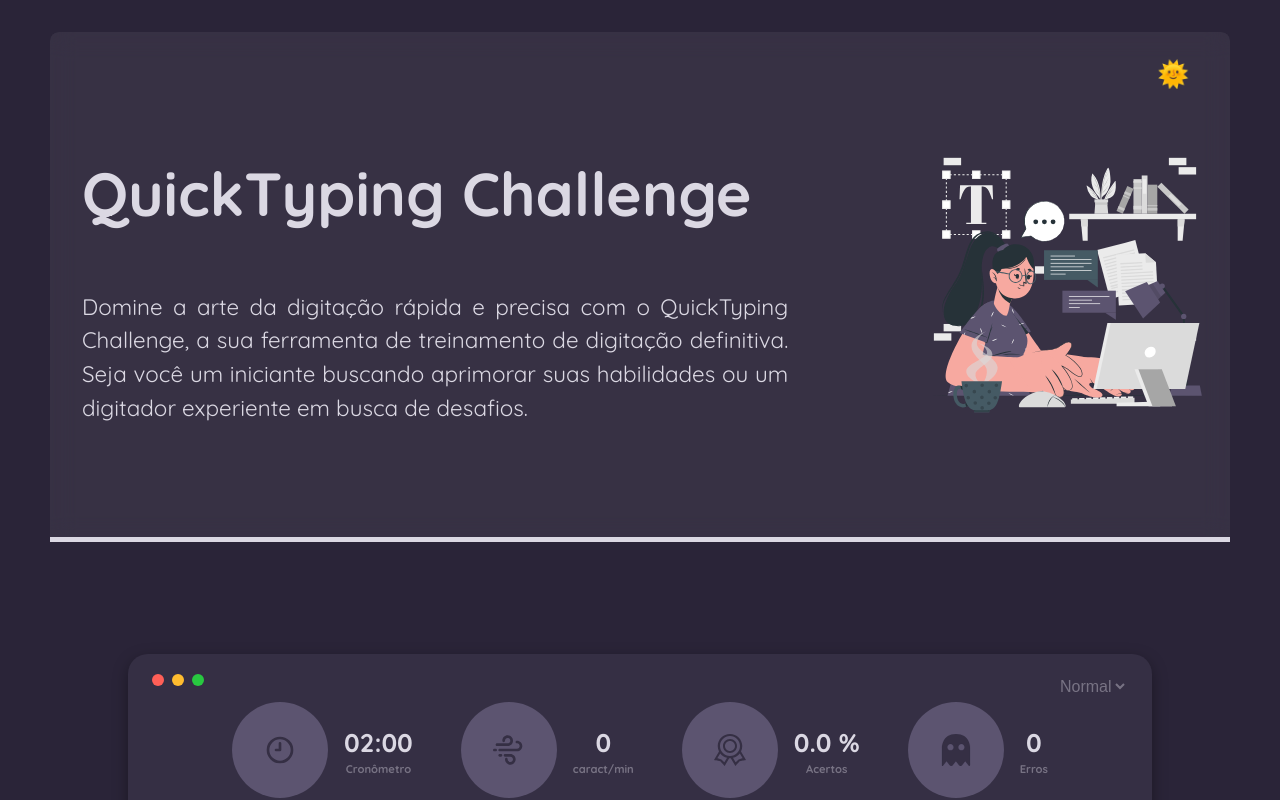
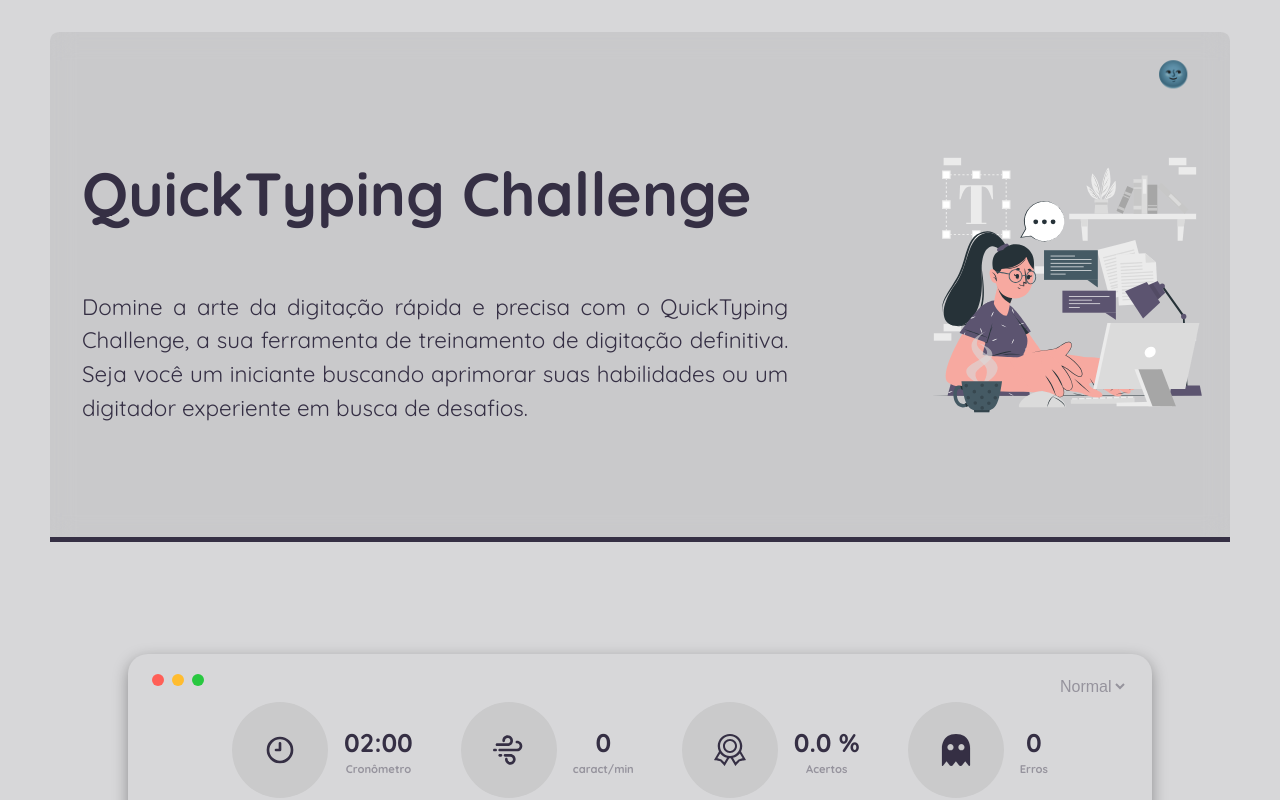
Before and after one commit to igorfig/quicktyping-challenge-app, a React (Vite) app: page / in a window 1280 px wide. Shown: the top 800 px of the page. Built offline with nearby package versions, Linux system fonts and the light colour scheme.

Commit message:
default theme changed

```diff
--- a/src/contexts/ThemeContext.jsx
+++ b/src/contexts/ThemeContext.jsx
@@ -6,7 +6,7 @@ export function ThemeContextProvider({ children }) {
 	const [theme, setTheme] = useState(() => {
 		const selectedTheme = JSON.parse(localStorage.getItem('@theme'));
 
-		return selectedTheme || 'dark';
+		return selectedTheme || 'light';
 	});
 
 	const handleToggleTheme = () => setTheme(prevState => prevState === 'dark' ? 'light' : 'dark');
```
